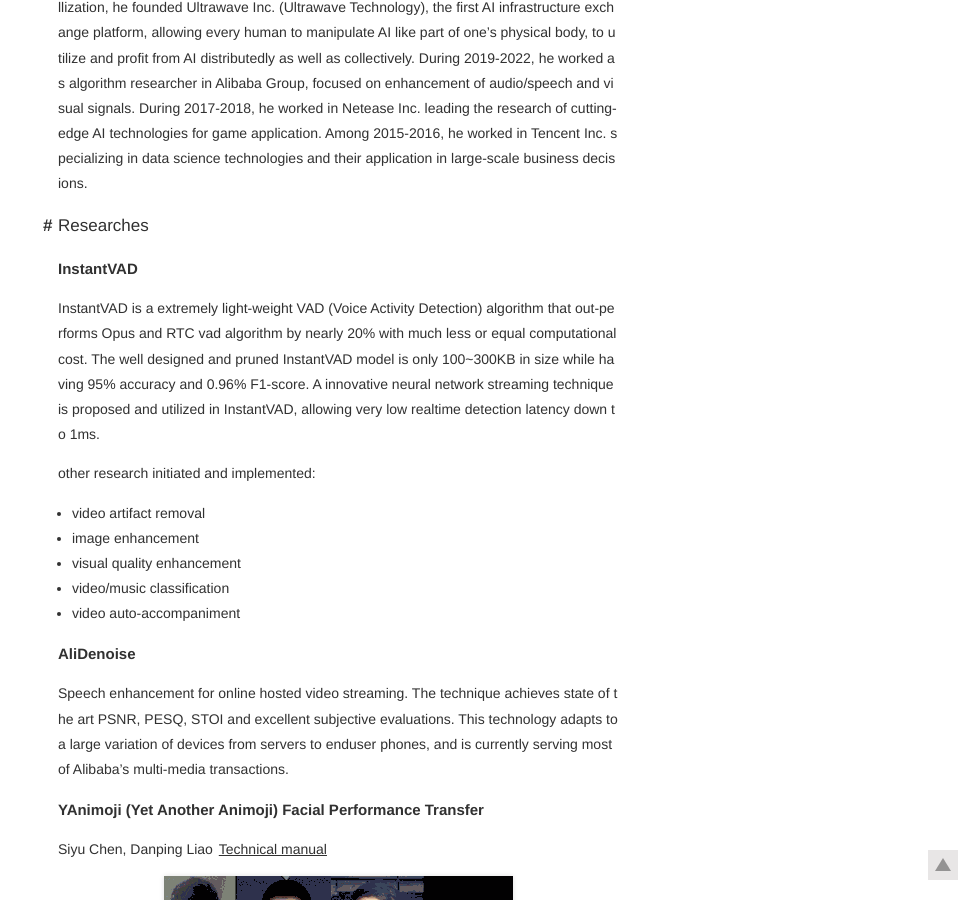
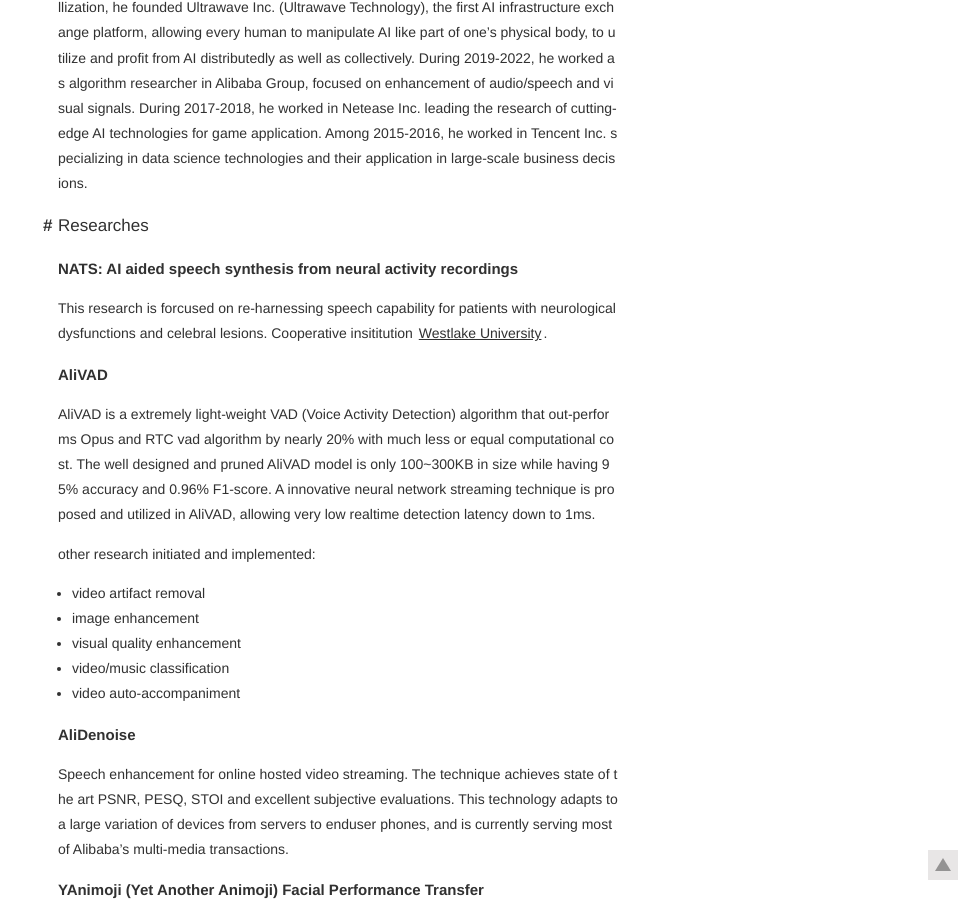
Before and after one commit to sorenchiron/sorenchiron.github.io, a Jekyll site: the page built from pages/about.md, in a window 1280 px wide and 900 px high, scrolled down 811 px. Shown: the whole window, without its empty margins (302-1280 px from the left). Built offline with Jekyll 4.4.1, drawn with Linux system fonts in a browser that asks for light colours.

Commit message:
update info

```diff
--- a/pages/about.md
+++ b/pages/about.md
@@ -19,8 +19,11 @@ Among 2015-2016, he worked in Tencent Inc. specializing in data science technolo
 
 # Researches
 
-###### InstantVAD
-InstantVAD is a extremely light-weight VAD (Voice Activity Detection) algorithm that out-performs Opus and RTC vad algorithm by nearly 20% with much less or equal computational cost. The well designed and pruned InstantVAD model is only 100~300KB in size while having 95% accuracy and 0.96% F1-score. A innovative neural network streaming technique is proposed and utilized in InstantVAD, allowing very low realtime detection latency down to 1ms.
+###### NATS: AI aided speech synthesis from neural activity recordings
+This research is forcused on re-harnessing speech capability for patients with neurological dysfunctions and celebral lesions. Cooperative insititution [Westlake University](https://www.westlake.edu.cn/).
+
+###### AliVAD
+AliVAD is a extremely light-weight VAD (Voice Activity Detection) algorithm that out-performs Opus and RTC vad algorithm by nearly 20% with much less or equal computational cost. The well designed and pruned AliVAD model is only 100~300KB in size while having 95% accuracy and 0.96% F1-score. A innovative neural network streaming technique is proposed and utilized in AliVAD, allowing very low realtime detection latency down to 1ms.
 
 other research initiated and implemented:
 - video artifact removal
```
